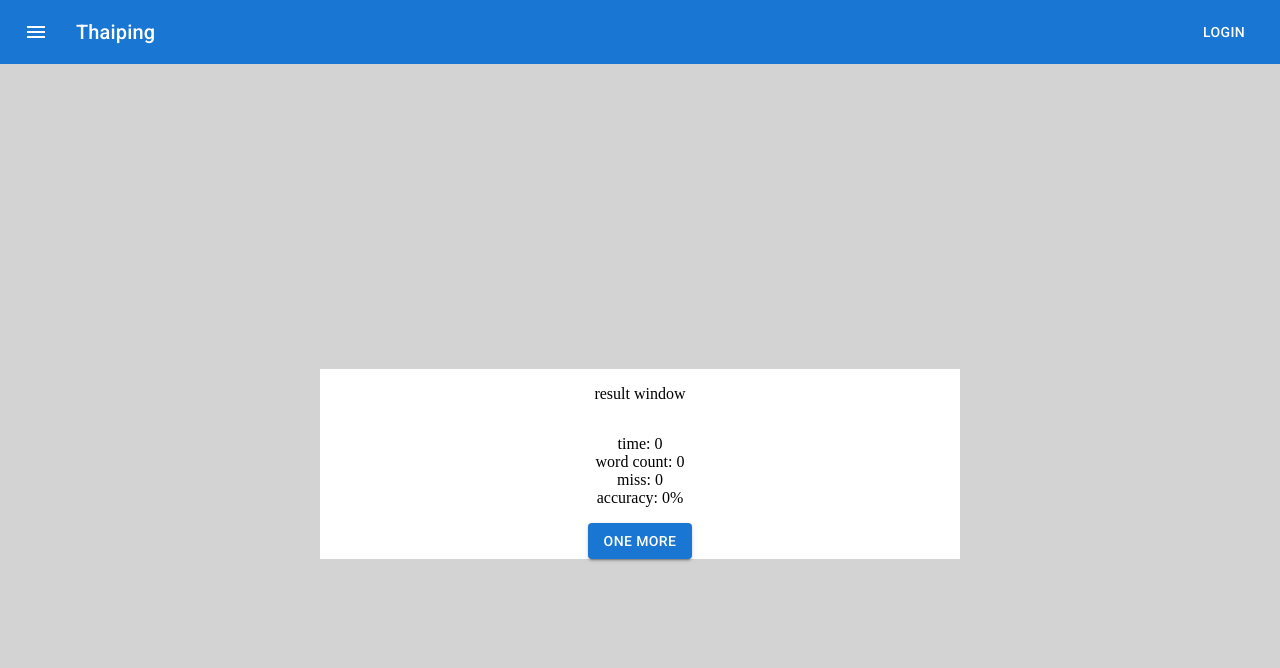
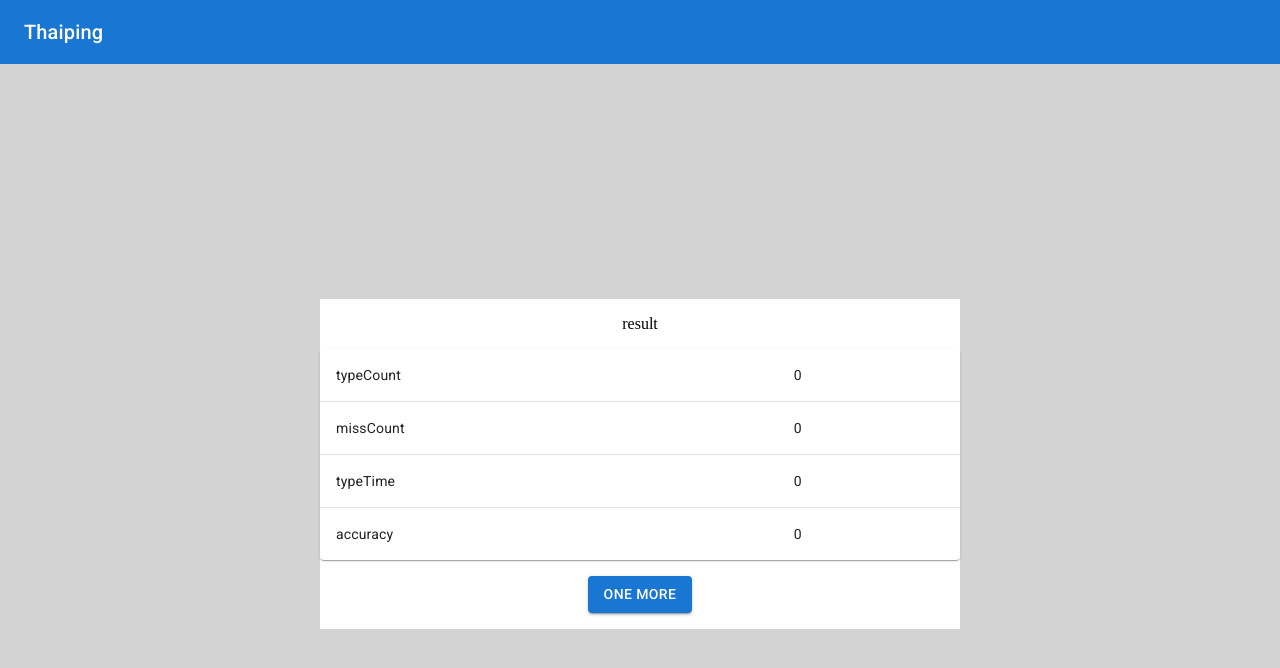
Before and after one commit to shun-harutaro/thaiping, a React (Create React App) app: page / in a window 1280 px wide. Shown: the top 668 px of the page. Built offline with nearby package versions, Linux system fonts and the light colour scheme.

Commit message:
add table

```diff
--- /dev/null
+++ b/src/components/BasicTable.js
@@ -0,0 +1,44 @@
+import * as React from 'react';
+import Table from '@mui/material/Table';
+import TableBody from '@mui/material/TableBody';
+import TableCell from '@mui/material/TableCell';
+import TableContainer from '@mui/material/TableContainer';
+import TableRow from '@mui/material/TableRow';
+import Paper from '@mui/material/Paper';
+
+function createData(data) {
+  console.log(data);
+  let rows = [];
+  let count = 0;
+  let key;
+  for (key in data) {
+    const row = { name: key, value: data[key] }
+    rows[count] = row;
+    count++;
+  }
+  return rows;
+}
+
+export default function BasicTable(props) {
+  const data = props.data;
+  const rows = createData(data);
+  return (
+    <TableContainer component={Paper}>
+      <Table sx={{ minWidth: 200 }} aria-label="simple table">
+        <TableBody>
+          {rows.map((row) => (
+            <TableRow
+              key={row.name}
+              sx={{ '&:last-child td, &:last-child th': { border: 0 } }}
+            >
+              <TableCell component="th" scope="row">
+                {row.name}
+              </TableCell>
+              <TableCell align="left">{row.value}</TableCell>
+            </TableRow>
+          ))}
+        </TableBody>
+      </Table>
+    </TableContainer>
+  );
+}
--- a/src/components/ButtonAppBar.js
+++ b/src/components/ButtonAppBar.js
@@ -12,7 +12,7 @@ export default function ButtonAppBar() {
     <Box sx={{ flexGrow: 1 }}>
       <AppBar position="static">
         <Toolbar>
-          <IconButton
+          {/*<IconButton
             size="large"
             edge="start"
             color="inherit"
@@ -20,11 +20,11 @@ export default function ButtonAppBar() {
             sx={{ mr: 2 }}
           >
             <MenuIcon />
-          </IconButton>
+          </IconButton>*/}
           <Typography variant="h6" component="div" sx={{ flexGrow: 1 }}>
             Thaiping
           </Typography>
-          <Button color="inherit">Login</Button>
+          {/*<Button color="inherit">Login</Button>*/}
         </Toolbar>
       </AppBar>
     </Box>
--- a/src/components/game.js
+++ b/src/components/game.js
@@ -74,7 +74,7 @@ export default class Game extends React.Component {
     const typeTime = finishTime - this.state.startTime;
     const formatTime = this.ms2min(typeTime);
     //const cpm = this.calcCPM(typeCount, typeTime);
-    const accuracy = this.calcAccuracy(typeCount, missCount);
+    const accuracy = this.calcAccuracy(typeCount, missCount) + '%';
     const resultData = {
       typeTime: formatTime,
       typeCount: typeCount,
--- a/src/components/result.js
+++ b/src/components/result.js
@@ -2,6 +2,8 @@
 import React from 'react';
 import {css, keyframes} from '@emotion/react'
 import  Button  from '@mui/material/Button';
+import BasicTable from './BasicTable';
+import Grid from '@mui/material/Grid'
 export default class Start extends React.Component {
   constructor(props) {
     super(props);
@@ -11,16 +13,14 @@ export default class Start extends React.Component {
     return (
       <div css={body}>
         <div css={wrapper}>
-          <p>result window</p>
-          <div css={ul_center}>
-          <ul css={ul}>
-            <li>time: {this.props.data.typeTime}</li>
-            <li>word count: {this.props.data.typeCount}</li>
-            <li>miss: {this.props.data.missCount}</li>
-            <li>accuracy: {this.props.data.accuracy}%</li>
-          </ul>
-          </div>
+          <p>result</p>
+          <Grid container >
+          <BasicTable
+            data={this.props.data}>
+          </BasicTable>
+          </Grid>
           <Button
+            sx={{ m: 2 }}
             onClick={this.props.startGame}
             variant='contained'>
               one more
@@ -40,17 +40,7 @@ const body = css`
 `
 
 const wrapper = css`
-  list-style: none;
   background: white;
   width: 50%;
   text-align: center;
 `
-const ul_center = css`
-  display: flex;
-  align-items: center;
-  flex-direction: column;
-`
-const ul = css`
-  list-style: none;
-  padding: 0;
-`
--- a/src/components/start.js
+++ b/src/components/start.js
@@ -12,9 +12,10 @@ export default class Start extends React.Component {
     return (
       <div css={body}>
         <div css={wrapper}>
-          <p>start window</p>
+          <p>let's typing</p>
           <Button
             variant="contained"
+            sx={{ m: 2 }}
             onClick={this.props.startGame}>
               start
           </Button>
@@ -34,6 +35,11 @@ const body = css`
 
 const wrapper = css`
   background: white;
-  width: 50%;
+  width: 80%;
+  height: 50vh;
   text-align: center;
+  display: flex;
+  align-items: center;
+  justify-content: center;
+  flex-direction: column;
 `
```
